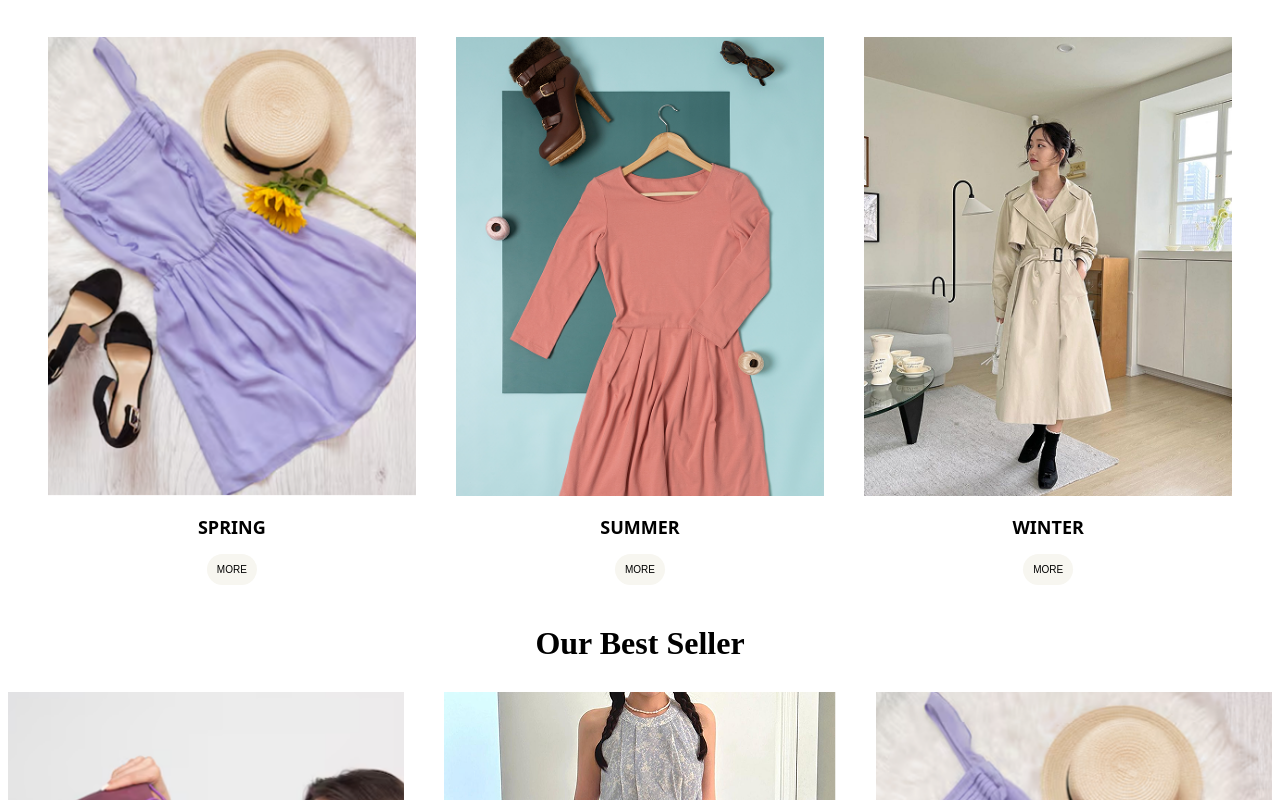
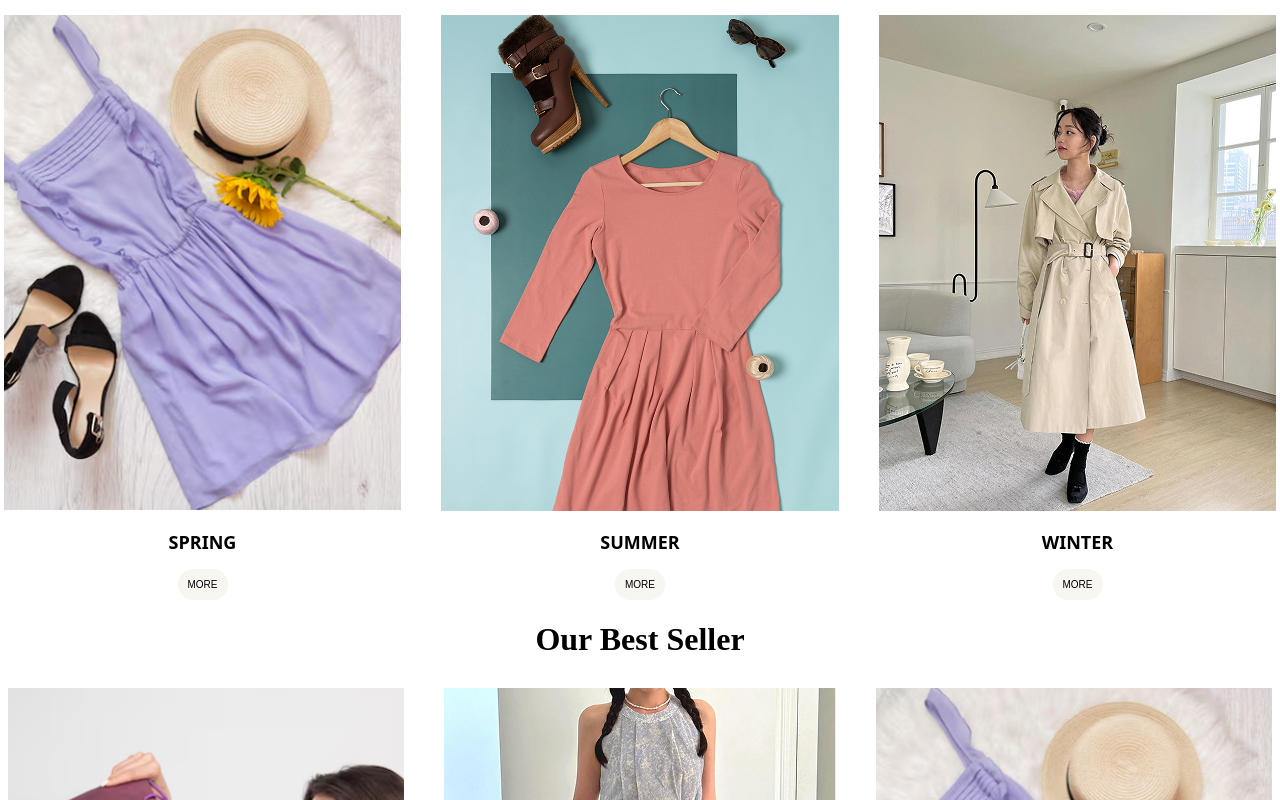
Before and after one commit to SiamHossen101/First-Project, a plain HTML site: page index.html in a window 1280 px wide. Shown: the part 590-1390 px from the top of the page. Drawn offline with Linux system fonts and the light colour scheme.

Commit message:
Update index.css

```diff
--- a/index.css
+++ b/index.css
@@ -37,16 +37,13 @@
     max-width: 100%;
     display: flex;
     align-items: center;
+    gap: 40px;
     justify-content: center;
 }
 .product-item h1 {
     text-align: center;
     margin-bottom: 18px;
 }
-.product-card {
-    display: flex;
-    gap: 40px;
-    margin: 40px;
 }
 
 .product-item img {
@@ -78,6 +75,9 @@
 .contant{
     display: flex;
     gap: 40px;
+    align-items: center;
+    justify-content: center;
+
 }
 
 .price img {
```
